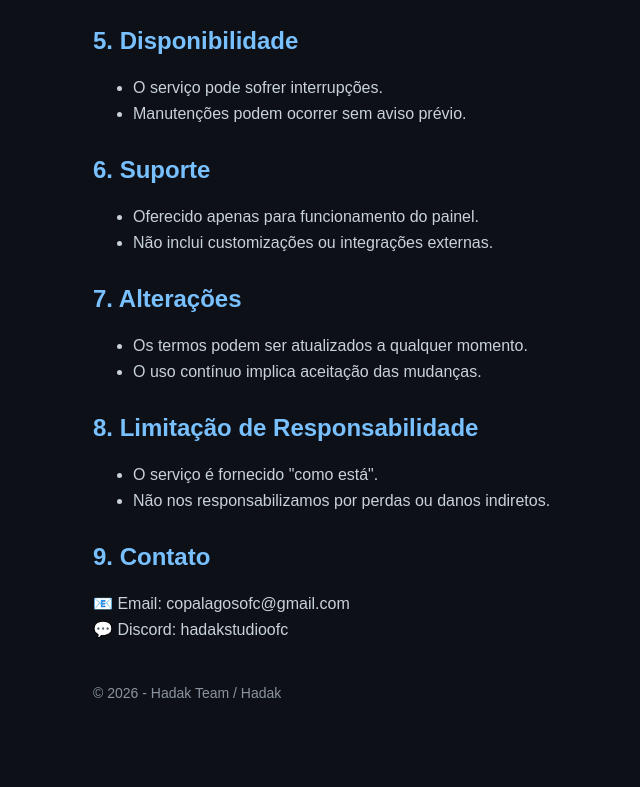
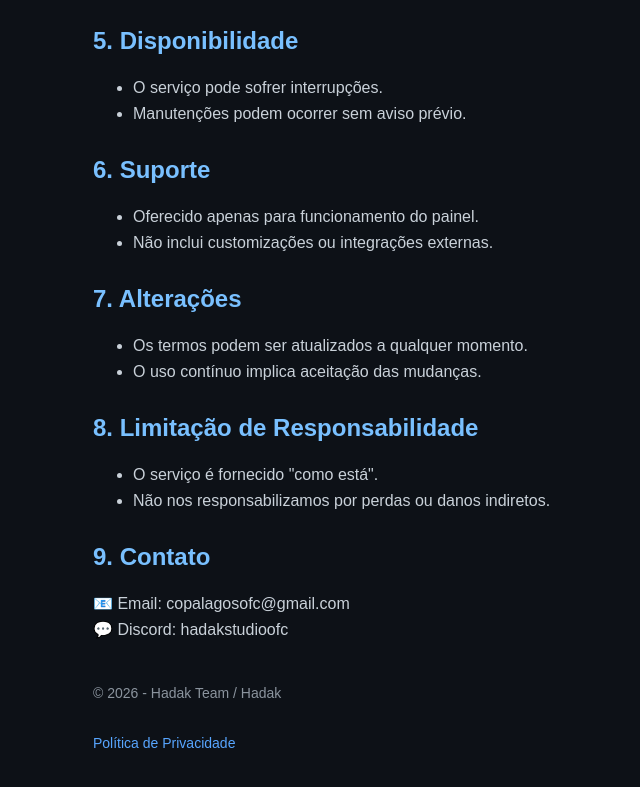
Before and after one commit to DevVitor/hadakstore, a plain HTML site: page index.html in a window 1280 px wide. Shown: the part 936-1723 px from the top of the page, without its empty margins (97-737 px from the left). Before the commit the page ends 1695 px from the top, so only its background shows below. Drawn offline with Linux system fonts and the light colour scheme.

Commit message:
Add privacy policy link to footer

```diff
--- a/index.html
+++ b/index.html
@@ -127,6 +127,8 @@
 
     <footer>
       <p>© 2026 - Hadak Team / Hadak</p>
+      <br>
+      <a href="privacy.html">Política de Privacidade</a>
     </footer>
 
   </div>
```
